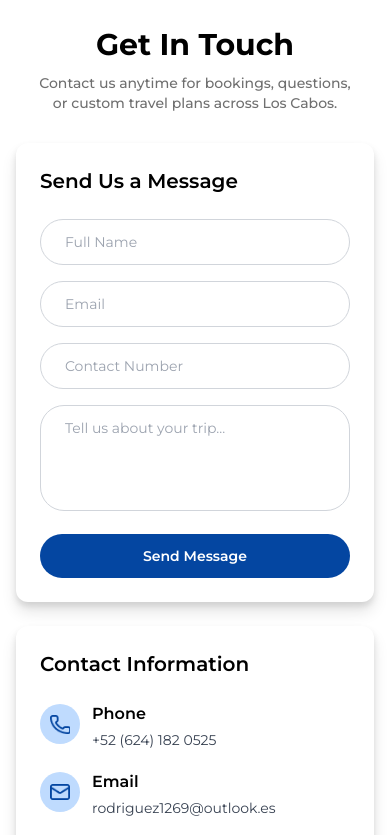
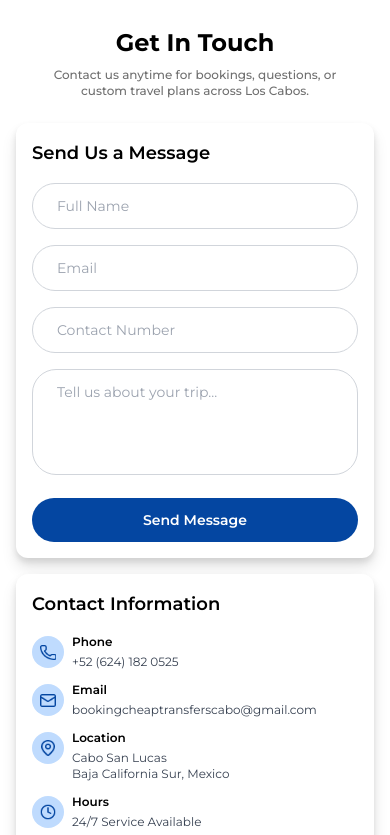
Before and after one commit to Nikhilthapa/transfercabo, a Next.js app: page / in a window 390 px wide. Shown: the part 6320-7155 px from the top of the page. Built offline with nearby package versions, Linux system fonts and the light colour scheme.

Commit message:
update Activity page

```diff
--- a/app/contact/page.tsx
+++ b/app/contact/page.tsx
@@ -75,7 +75,7 @@ export default function ContactPage() {
                 </div>
               </div>
               <h3 className="font-bold text-black text-base md:text-lg mb-1 md:mb-2">Email</h3>
-              <p className="text-black text-sm md:text-base break-all">rodriguez1269@outlook.es</p>
+              <p className="text-black text-sm md:text-base break-all">bookingcheaptransferscabo@gmail.com</p>
             </div>
 
             {/* Location Card */}
--- a/components/homepage/Contact.tsx
+++ b/components/homepage/Contact.tsx
@@ -6,17 +6,17 @@ export default function Contact() {
     <section className="container mx-auto px-4 md:px-8">
       {/* Header Section */}
       <div className="text-center">
-        <h2 className="text-3xl md:text-4xl lg:text-5xl font-Montserrat font-bold text-black" style={{ marginBottom: '10px' }}>Get In Touch</h2>
-        <p className=" font-Montserrat font-medium text-[#6f6f6f] text-sm md:text-base px-4" style={{ marginBottom: '30px' }}>
+        <h2 className="text-2xl sm:text-3xl md:text-4xl lg:text-5xl font-Montserrat font-bold text-black mb-2 sm:mb-3">Get In Touch</h2>
+        <p className="font-Montserrat font-medium text-[#6f6f6f] text-xs sm:text-sm md:text-base px-4 mb-6 sm:mb-8">
           Contact us anytime for bookings, questions, or custom travel plans across Los Cabos.
         </p>
       </div>
 
       {/* Main Content Grid */}
-      <div className="grid md:grid-cols-3 md:items-stretch gap-6 md:gap-10">
+      <div className="grid md:grid-cols-3 md:items-stretch gap-4 sm:gap-6 md:gap-10">
           {/* Left Column - Send Message Form */}
-          <div className="bg-white rounded-xl shadow-[0_10px_15px_rgba(0,0,0,0.1),0_4px_6px_rgba(0,0,0,0.1)] p-6 md:p-8 flex flex-col md:col-span-2">
-            <h3 className="text-xl md:text-2xl font-semibold" style={{ marginBottom: '24px' }}>Send Us a Message</h3>
+          <div className="bg-white rounded-xl shadow-[0_10px_15px_rgba(0,0,0,0.1),0_4px_6px_rgba(0,0,0,0.1)] p-4 sm:p-6 md:p-8 flex flex-col md:col-span-2">
+            <h3 className="text-lg sm:text-xl md:text-2xl font-semibold mb-4 sm:mb-5 md:mb-6">Send Us a Message</h3>
             <form className="space-y-4">
               <input
                 type="text"
@@ -48,96 +48,96 @@ export default function Contact() {
           </div>
 
           {/* Right Column - Contact Info & Social Media */}
-          <div className="flex flex-col md:h-full" style={{ gap: '24px' }}>
+          <div className="flex flex-col md:h-full gap-4 sm:gap-5 md:gap-6">
             {/* Contact Information */}
-            <div className="bg-white rounded-xl shadow-[0_10px_15px_rgba(0,0,0,0.1),0_4px_6px_rgba(0,0,0,0.1)] p-6 md:p-8">
-              <h3 className="text-xl md:text-2xl font-semibold" style={{ marginBottom: '24px' }}>Contact Information</h3>
-              <div className="space-y-5">
+            <div className="bg-white rounded-xl shadow-[0_10px_15px_rgba(0,0,0,0.1),0_4px_6px_rgba(0,0,0,0.1)] p-4 sm:p-6 md:p-8">
+              <h3 className="text-lg sm:text-xl md:text-2xl font-semibold mb-4 sm:mb-5 md:mb-6">Contact Information</h3>
+              <div className="space-y-3 sm:space-y-4 md:space-y-5">
                 {/* Phone */}
-                <div className="flex items-start gap-3">
-                  <div className="bg-blue-200 p-2.5 rounded-full flex-shrink-0 mt-0.5">
-                    <div className="w-5 h-5 relative">
+                <div className="flex items-start gap-2 sm:gap-3">
+                  <div className="bg-blue-200 p-2 sm:p-2.5 rounded-full flex-shrink-0 mt-0.5">
+                    <div className="w-4 h-4 sm:w-5 sm:h-5 relative">
                       <Image
                         src="/contact/phone.png"
                         alt="Phone"
                         fill
                         className="object-contain"
                         quality={85}
-                        sizes="20px"
+                        sizes="(max-width: 640px) 16px, 20px"
                       />
                     </div>
                   </div>
-                  <div className="flex-1">
-                    <p className="font-semibold text-black mb-1">Phone</p>
-                    <p className="text-gray-700 text-sm">+52 (624) 182 0525</p>
+                  <div className="flex-1 min-w-0">
+                    <p className="font-semibold text-black mb-1 text-xs sm:text-sm md:text-base">Phone</p>
+                    <p className="text-gray-700 text-xs sm:text-sm break-words">+52 (624) 182 0525</p>
                   </div>
                 </div>
 
                 {/* Email */}
-                <div className="flex items-start gap-3">
-                  <div className="bg-blue-200 p-2.5 rounded-full flex-shrink-0 mt-0.5">
-                    <div className="w-5 h-5 relative">
+                <div className="flex items-start gap-2 sm:gap-3">
+                  <div className="bg-blue-200 p-2 sm:p-2.5 rounded-full flex-shrink-0 mt-0.5">
+                    <div className="w-4 h-4 sm:w-5 sm:h-5 relative">
                       <Image
                         src="/contact/message.png"
                         alt="Email"
                         fill
                         className="object-contain"
                         quality={85}
-                        sizes="20px"
+                        sizes="(max-width: 640px) 16px, 20px"
                       />
                     </div>
                   </div>
-                  <div className="flex-1">
-                    <p className="font-semibold text-black mb-1">Email</p>
-                    <p className="text-gray-700 text-sm">rodriguez1269@outlook.es</p>
+                  <div className="flex-1 min-w-0">
+                    <p className="font-semibold text-black mb-1 text-xs sm:text-sm md:text-base">Email</p>
+                    <p className="text-gray-700 text-xs sm:text-sm break-words break-all">bookingcheaptransferscabo@gmail.com</p>
                   </div>
                 </div>
 
                 {/* Location */}
-                <div className="flex items-start gap-3">
-                  <div className="bg-blue-200 p-2.5 rounded-full flex-shrink-0 mt-0.5">
-                    <div className="w-5 h-5 relative">
+                <div className="flex items-start gap-2 sm:gap-3">
+                  <div className="bg-blue-200 p-2 sm:p-2.5 rounded-full flex-shrink-0 mt-0.5">
+                    <div className="w-4 h-4 sm:w-5 sm:h-5 relative">
                       <Image
                         src="/contact/location.png"
                         alt="Location"
                         fill
                         className="object-contain"
                         quality={85}
-                        sizes="20px"
+                        sizes="(max-width: 640px) 16px, 20px"
                       />
                     </div>
                   </div>
-                  <div className="flex-1">
-                    <p className="font-semibold text-black mb-1">Location</p>
-                    <p className="text-gray-700 text-sm">Cabo San Lucas</p>
-                    <p className="text-gray-700 text-sm">Baja California Sur, Mexico</p>
+                  <div className="flex-1 min-w-0">
+                    <p className="font-semibold text-black mb-1 text-xs sm:text-sm md:text-base">Location</p>
+                    <p className="text-gray-700 text-xs sm:text-sm">Cabo San Lucas</p>
+                    <p className="text-gray-700 text-xs sm:text-sm">Baja California Sur, Mexico</p>
                   </div>
                 </div>
 
                 {/* Hours */}
-                <div className="flex items-start gap-3">
-                  <div className="bg-blue-200 p-2.5 rounded-full flex-shrink-0 mt-0.5">
-                    <div className="w-5 h-5 relative">
+                <div className="flex items-start gap-2 sm:gap-3">
+                  <div className="bg-blue-200 p-2 sm:p-2.5 rounded-full flex-shrink-0 mt-0.5">
+                    <div className="w-4 h-4 sm:w-5 sm:h-5 relative">
                       <Image
                         src="/contact/time.png"
                         alt="Hours"
                         fill
                         className="object-contain"
                         quality={85}
-                        sizes="20px"
+                        sizes="(max-width: 640px) 16px, 20px"
                       />
                     </div>
                   </div>
-                  <div className="flex-1">
-                    <p className="font-semibold text-black mb-1">Hours</p>
-                    <p className="text-gray-700 text-sm">24/7 Service Available</p>
+                  <div className="flex-1 min-w-0">
+                    <p className="font-semibold text-black mb-1 text-xs sm:text-sm md:text-base">Hours</p>
+                    <p className="text-gray-700 text-xs sm:text-sm">24/7 Service Available</p>
                   </div>
                 </div>
               </div>
             </div>
 
             {/* Social Media Icons */}
-            <div className="bg-white rounded-xl flex justify-start items-center shadow-[0_10px_15px_rgba(0,0,0,0.1),0_4px_6px_rgba(0,0,0,0.1)] py-6 md:py-8 md:mt-auto" style={{ paddingLeft: '32px', paddingRight: '32px', gap: '40px' }}>
+            <div className="bg-white rounded-xl flex justify-center sm:justify-start items-center shadow-[0_10px_15px_rgba(0,0,0,0.1),0_4px_6px_rgba(0,0,0,0.1)] py-4 sm:py-5 md:py-6 lg:py-8 md:mt-auto px-4 sm:px-6 md:px-8 gap-3 sm:gap-4 md:gap-6 lg:gap-10">
               {/* Instagram */}
               <a
                 href="https://www.instagram.com"
@@ -146,7 +146,7 @@ export default function Contact() {
                 className="hover:scale-110 transition-transform duration-300"
                 aria-label="Instagram"
               >
-                <svg className="w-8 h-8 md:w-10 md:h-10" viewBox="0 0 24 24" fill="none" xmlns="http://www.w3.org/2000/svg">
+                <svg className="w-6 h-6 sm:w-7 sm:h-7 md:w-8 md:h-8 lg:w-10 lg:h-10" viewBox="0 0 24 24" fill="none" xmlns="http://www.w3.org/2000/svg">
                   <defs>
                     <linearGradient id="instagram-gradient" x1="0%" y1="0%" x2="100%" y2="100%">
                       <stop offset="0%" stopColor="#f09433" />
@@ -168,7 +168,7 @@ export default function Contact() {
                 className="hover:scale-110 transition-transform duration-300"
                 aria-label="Facebook"
               >
-                <svg className="w-8 h-8 md:w-10 md:h-10" viewBox="0 0 24 24" fill="none" xmlns="http://www.w3.org/2000/svg">
+                <svg className="w-6 h-6 sm:w-7 sm:h-7 md:w-8 md:h-8 lg:w-10 lg:h-10" viewBox="0 0 24 24" fill="none" xmlns="http://www.w3.org/2000/svg">
                   <path d="M24 12.073c0-6.627-5.373-12-12-12s-12 5.373-12 12c0 5.99 4.388 10.954 10.125 11.854v-8.385H7.078v-3.47h3.047V9.43c0-3.007 1.792-4.669 4.533-4.669 1.312 0 2.686.235 2.686.235v2.953H15.83c-1.491 0-1.956.925-1.956 1.874v2.25h3.328l-.532 3.47h-2.796v8.385C19.612 23.027 24 18.062 24 12.073z" fill="#1877F2"/>
                 </svg>
               </a>
@@ -181,7 +181,7 @@ export default function Contact() {
                 className="hover:scale-110 transition-transform duration-300"
                 aria-label="LinkedIn"
               >
-                <svg className="w-8 h-8 md:w-10 md:h-10" viewBox="0 0 24 24" fill="none" xmlns="http://www.w3.org/2000/svg">
+                <svg className="w-6 h-6 sm:w-7 sm:h-7 md:w-8 md:h-8 lg:w-10 lg:h-10" viewBox="0 0 24 24" fill="none" xmlns="http://www.w3.org/2000/svg">
                   <path d="M20.447 20.452h-3.554v-5.569c0-1.328-.027-3.037-1.852-3.037-1.853 0-2.136 1.445-2.136 2.939v5.667H9.351V9h3.414v1.561h.046c.477-.9 1.637-1.85 3.37-1.85 3.601 0 4.267 2.37 4.267 5.455v6.286zM5.337 7.433c-1.144 0-2.063-.926-2.063-2.065 0-1.138.92-2.063 2.063-2.063 1.14 0 2.064.925 2.064 2.063 0 1.139-.925 2.065-2.064 2.065zm1.782 13.019H3.555V9h3.564v11.452zM22.225 0H1.771C.792 0 0 .774 0 1.729v20.542C0 23.227.792 24 1.771 24h20.451C23.2 24 24 23.227 24 22.271V1.729C24 .774 23.2 0 22.222 0h.003z" fill="#0A66C2"/>
                 </svg>
               </a>
--- a/components/homepage/Footer.tsx
+++ b/components/homepage/Footer.tsx
@@ -27,26 +27,26 @@ export default function Footer() {
               Cheap transfers cabo. – Reliable, Comfortable, and Private. Enjoy stress-free airport transfers, hotel rides, and custom tours throughout Los Cabos
             </p>
             <div className="flex gap-3 md:gap-4">
-              <a href="https://google.com" target="_blank" rel="noopener noreferrer" className="w-10 h-10 bg-white/10 hover:bg-white/20 rounded flex items-center justify-center transition">
-                <svg className="w-5 h-5" viewBox="0 0 24 24" fill="currentColor">
+              <a href="https://google.com" target="_blank" rel="noopener noreferrer" className="w-8 h-8 md:w-10 md:h-10 bg-white/10 hover:bg-white/20 rounded flex items-center justify-center transition">
+                <svg className="w-4 h-4 md:w-5 md:h-5" viewBox="0 0 24 24" fill="currentColor">
                   <path d="M22.56 12.25c0-.78-.07-1.53-.2-2.25H12v4.26h5.92c-.26 1.37-1.04 2.53-2.21 3.31v2.77h3.57c2.08-1.92 3.28-4.74 3.28-8.09z"/>
                   <path d="M12 23c2.97 0 5.46-.98 7.28-2.66l-3.57-2.77c-.98.66-2.23 1.06-3.71 1.06-2.86 0-5.29-1.93-6.16-4.53H2.18v2.84C3.99 20.53 7.7 23 12 23z"/>
                   <path d="M5.84 14.09c-.22-.66-.35-1.36-.35-2.09s.13-1.43.35-2.09V7.07H2.18C1.43 8.55 1 10.22 1 12s.43 3.45 1.18 4.93l2.85-2.22.81-.62z"/>
                   <path d="M12 5.38c1.62 0 3.06.56 4.21 1.64l3.15-3.15C17.45 2.09 14.97 1 12 1 7.7 1 3.99 3.47 2.18 7.07l3.66 2.84c.87-2.6 3.3-4.53 6.16-4.53z"/>
                 </svg>
               </a>
-              <a href="https://linkedin.com" target="_blank" rel="noopener noreferrer" className="w-10 h-10 bg-white/10 hover:bg-white/20 rounded flex items-center justify-center transition">
-                <svg className="w-5 h-5" fill="currentColor" viewBox="0 0 24 24">
+              <a href="https://linkedin.com" target="_blank" rel="noopener noreferrer" className="w-8 h-8 md:w-10 md:h-10 bg-white/10 hover:bg-white/20 rounded flex items-center justify-center transition">
+                <svg className="w-4 h-4 md:w-5 md:h-5" fill="currentColor" viewBox="0 0 24 24">
                   <path d="M20.447 20.452h-3.554v-5.569c0-1.328-.027-3.037-1.852-3.037-1.853 0-2.136 1.445-2.136 2.939v5.667H9.351V9h3.414v1.561h.046c.477-.9 1.637-1.85 3.37-1.85 3.601 0 4.267 2.37 4.267 5.455v6.286zM5.337 7.433c-1.144 0-2.063-.926-2.063-2.065 0-1.138.92-2.063 2.063-2.063 1.14 0 2.064.925 2.064 2.063 0 1.139-.925 2.065-2.064 2.065zm1.782 13.019H3.555V9h3.564v11.452zM22.225 0H1.771C.792 0 0 .774 0 1.729v20.542C0 23.227.792 24 1.771 24h20.451C23.2 24 24 23.227 24 22.271V1.729C24 .774 23.2 0 22.222 0h.003z"/>
                 </svg>
               </a>
-              <a href="https://instagram.com" target="_blank" rel="noopener noreferrer" className="w-10 h-10 bg-white/10 hover:bg-white/20 rounded flex items-center justify-center transition">
-                <svg className="w-5 h-5" fill="currentColor" viewBox="0 0 24 24">
+              <a href="https://instagram.com" target="_blank" rel="noopener noreferrer" className="w-8 h-8 md:w-10 md:h-10 bg-white/10 hover:bg-white/20 rounded flex items-center justify-center transition">
+                <svg className="w-4 h-4 md:w-5 md:h-5" fill="currentColor" viewBox="0 0 24 24">
                   <path d="M12 2.163c3.204 0 3.584.012 4.85.07 3.252.148 4.771 1.691 4.919 4.919.058 1.265.069 1.645.069 4.849 0 3.205-.012 3.584-.069 4.849-.149 3.225-1.664 4.771-4.919 4.919-1.266.058-1.644.07-4.85.07-3.204 0-3.584-.012-4.849-.07-3.26-.149-4.771-1.699-4.919-4.92-.058-1.265-.07-1.644-.07-4.849 0-3.204.013-3.583.07-4.849.149-3.227 1.664-4.771 4.919-4.919 1.266-.057 1.645-.069 4.849-.069zm0-2.163c-3.259 0-3.667.014-4.947.072-4.358.2-6.78 2.618-6.98 6.98-.059 1.281-.073 1.689-.073 4.948 0 3.259.014 3.668.072 4.948.2 4.358 2.618 6.78 6.98 6.98 1.281.058 1.689.072 4.948.072 3.259 0 3.668-.014 4.948-.072 4.354-.2 6.782-2.618 6.979-6.98.059-1.28.073-1.689.073-4.948 0-3.259-.014-3.667-.072-4.947-.196-4.354-2.617-6.78-6.979-6.98-1.281-.059-1.69-.073-4.949-.073zm0 5.838c-3.403 0-6.162 2.759-6.162 6.162s2.759 6.163 6.162 6.163 6.162-2.759 6.162-6.163c0-3.403-2.759-6.162-6.162-6.162zm0 10.162c-2.209 0-4-1.79-4-4 0-2.209 1.791-4 4-4s4 1.791 4 4c0 2.21-1.791 4-4 4zm6.406-11.845c-.796 0-1.441.645-1.441 1.44s.645 1.44 1.441 1.44c.795 0 1.439-.645 1.439-1.44s-.644-1.44-1.439-1.44z"/>
                 </svg>
               </a>
-              <a href="https://twitter.com" target="_blank" rel="noopener noreferrer" className="w-10 h-10 bg-white/10 hover:bg-white/20 rounded flex items-center justify-center transition">
-                <svg className="w-5 h-5" fill="currentColor" viewBox="0 0 24 24">
+              <a href="https://twitter.com" target="_blank" rel="noopener noreferrer" className="w-8 h-8 md:w-10 md:h-10 bg-white/10 hover:bg-white/20 rounded flex items-center justify-center transition">
+                <svg className="w-4 h-4 md:w-5 md:h-5" fill="currentColor" viewBox="0 0 24 24">
                   <path d="M18.244 2.25h3.308l-7.227 8.26 8.502 11.24H16.17l-5.214-6.817L4.99 21.75H1.68l7.73-8.835L1.254 2.25H8.08l4.713 6.231zm-1.161 17.52h1.833L7.084 4.126H5.117z"/>
                 </svg>
               </a>
@@ -105,7 +105,7 @@ export default function Footer() {
                 </svg>
                 <div>
                   <p className="font-bold text-white mb-1">Email</p>
-                  <p className="text-white/90 break-all">rodriguez1269@outlook.es</p>
+                  <p className="text-white/90 break-all">bookingcheaptransferscabo@gmail.com</p>
                 </div>
               </div>
               <div className="flex items-start gap-2 md:gap-3">
```
Also changed, not shown: app/activity/page.tsx (+8 -6 lines), 1 other file (tests, documents, lock files or other folders).
